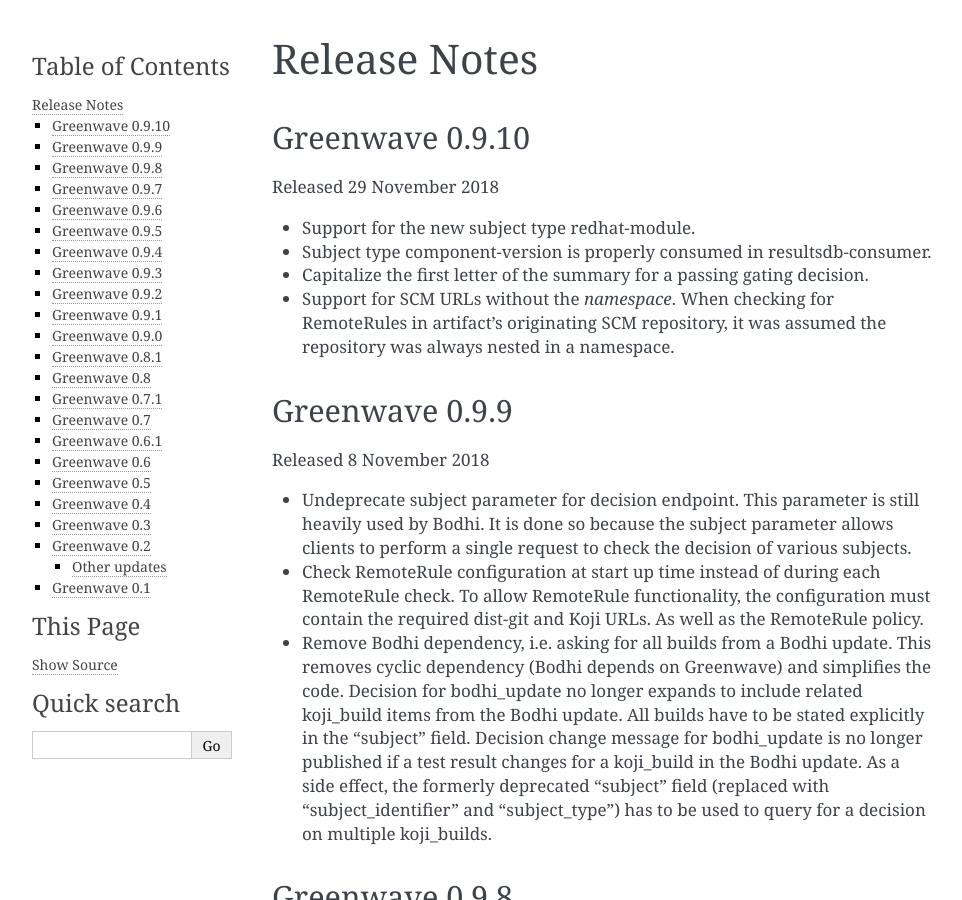
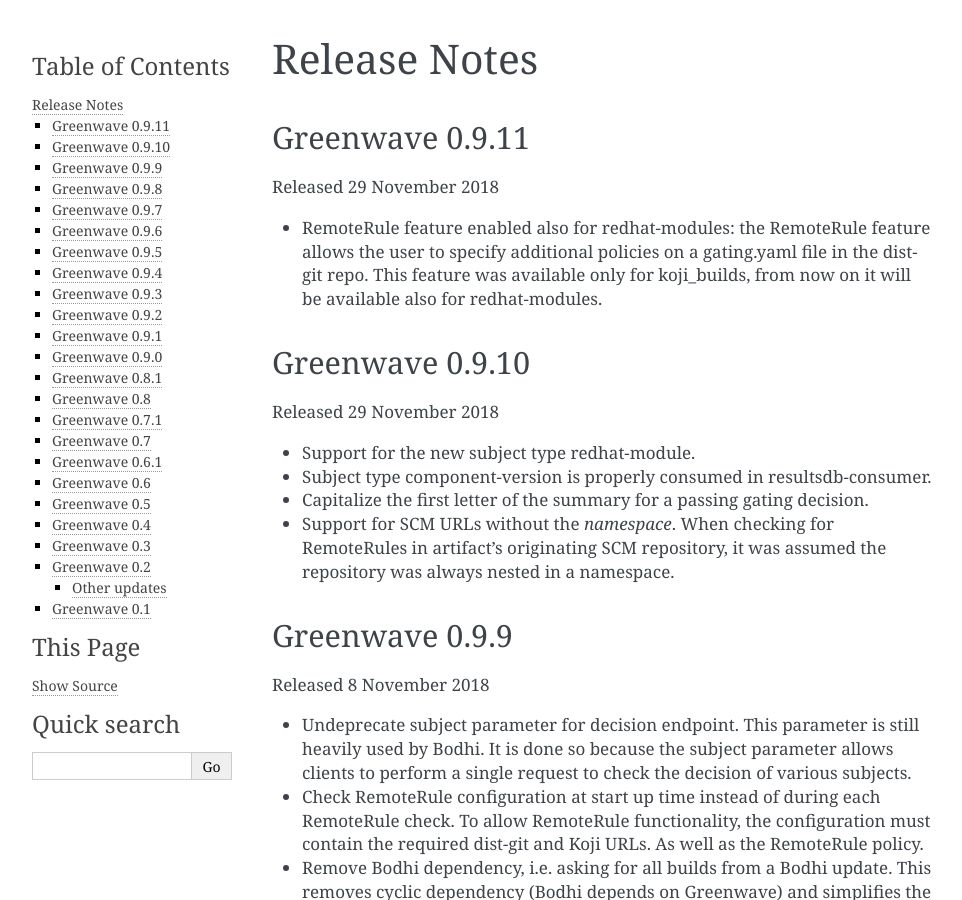
Before and after one commit to release-engineering/greenwave, a Sphinx documentation site: the page built from docs/release-notes.rst, in a window 1280 px wide and 900 px high. Shown: the whole window, without its empty margins (148-1110 px from the left). Built offline with Sphinx 7.4.7, drawn with Linux system fonts in a browser that asks for light colours; pages that are not in the unit, such as notebooks, are missing from menus.

Commit message:
Release notes 0.9.11

```diff
--- a/docs/release-notes.rst
+++ b/docs/release-notes.rst
@@ -1,6 +1,16 @@
 =============
 Release Notes
 =============
+
+Greenwave 0.9.11
+================
+
+Released 29 November 2018
+
+* RemoteRule feature enabled also for redhat-modules: the RemoteRule feature
+  allows the user to specify additional policies on a gating.yaml file in the
+  dist-git repo. This feature was available only for koji_builds, from now on
+  it will be available also for redhat-modules.
 
 Greenwave 0.9.10
 ================
```
